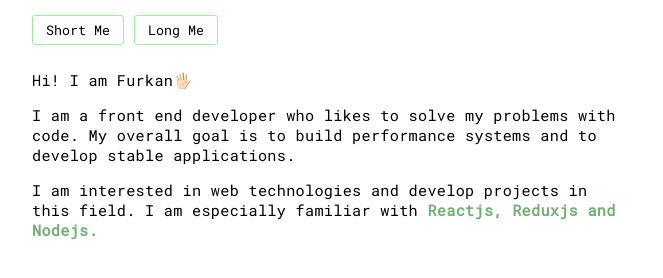
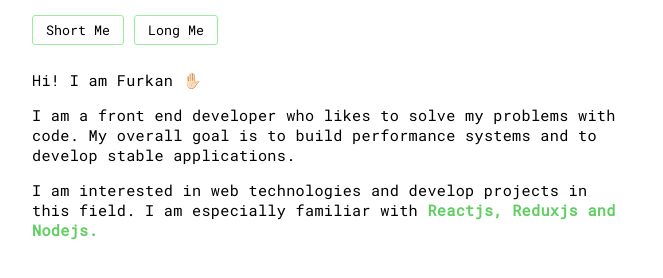
Before and after one commit to afozbek/me, a React (Create React App) app: page / in a window 1280 px wide. Shown: the part 360-638 px from the top of the page, without its empty margins (308-971 px from the left). Built offline with nearby package versions, Linux system fonts and the light colour scheme; the HTML template or start-up script is replaced by a standard one.

Commit message:
browser compatibility

```diff
--- a/src/Components/Footer/Footer.css
+++ b/src/Components/Footer/Footer.css
@@ -3,6 +3,10 @@
 }
 
 .footer__buttons {
+}
+
+button::-moz-focus-inner {
+    border: 0;
 }
 
 .footer__buttons button {
--- a/src/Components/Footer/WhoAmI/LongMe.js
+++ b/src/Components/Footer/WhoAmI/LongMe.js
@@ -7,8 +7,9 @@ const LongMe = () => {
     return (
         <div className="footer__whoAmI">
             <p>
-                Hello! My name is Furkan.
+                Hello! My name is Furkan
                 <span role="img" aria-label="hi">
+                    {" "}
                     👨🏻‍💻
                 </span>
             </p>
--- a/src/Components/Footer/WhoAmI/ShortMe.js
+++ b/src/Components/Footer/WhoAmI/ShortMe.js
@@ -6,7 +6,8 @@ const ShortMe = () => {
             <p>
                 Hi! I am Furkan
                 <span role="img" aria-label="hi">
-                    🖐🏻
+                    {" "}
+                    ✋🏻
                 </span>
             </p>
             <p>
--- a/src/index.css
+++ b/src/index.css
@@ -30,7 +30,7 @@ p {
 }
 
 strong {
-    color: #388e3cb5;
+    color: #61ce62;
 }
 
 #root {
```
